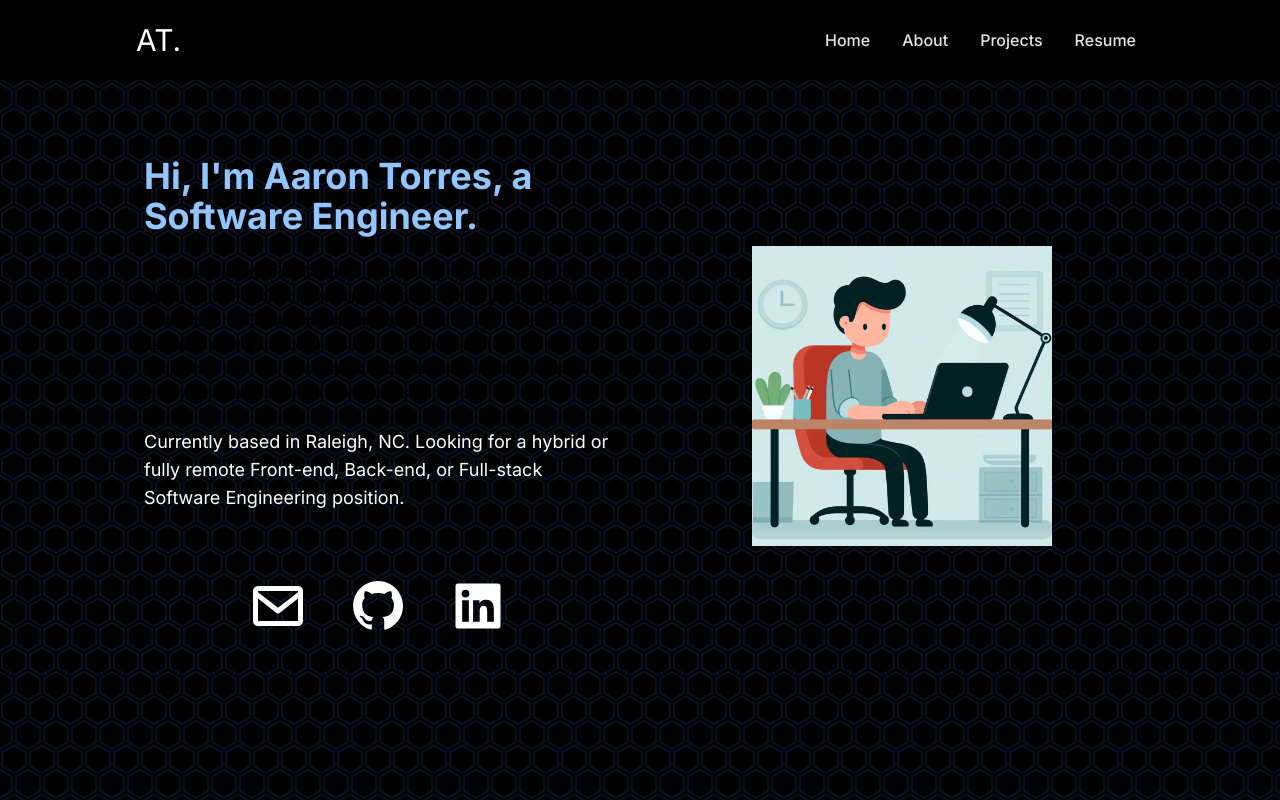
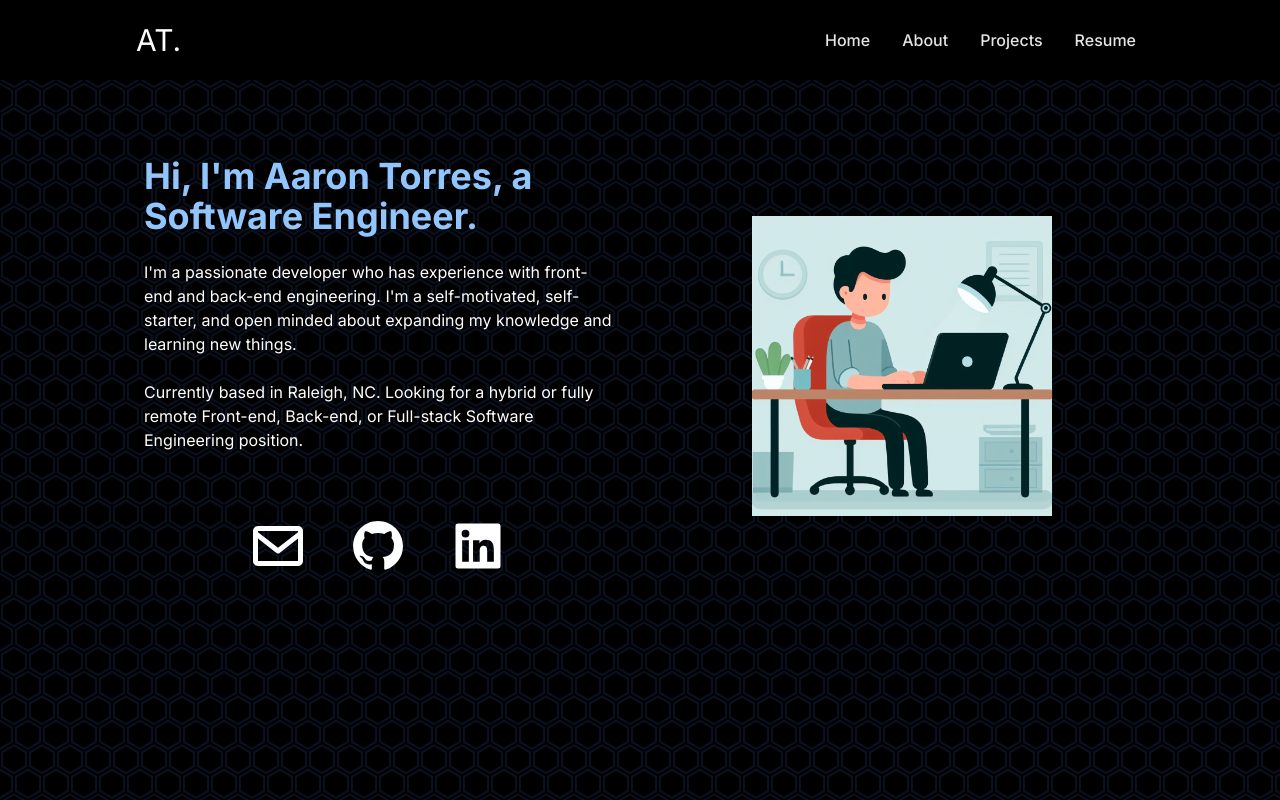
Before and after one commit to torresav/portfolio, a Next.js app: page / in a window 1280 px wide. Built offline with nearby package versions, Linux system fonts and the light colour scheme.

Commit message:
Update home

```diff
--- a/app/page.tsx
+++ b/app/page.tsx
@@ -7,9 +7,9 @@ export default function Home() {
             <div className="grid justify-items-center place-items-center">
                 <h1 className="text-4xl font-bold text-blue-300 font-inter">{`Hi, I'm Aaron Torres, a Software Engineer.`}</h1>
                 <br />
-                <p>{`I'm a passionate Full Stack web developer with experience developing Full Stack web applications with Python, Django, React.js, and Cloud Technologies. I am strongly interested in learning new technologies and implementing them in my projects. I'm a self-motivated and hardworking individual who is always ready to learn new things and work in a team.`}</p>
+                <span className="text-white font-inter">{`I'm a passionate developer who has experience with front-end and back-end engineering. I'm a self-motivated, self-starter, and open minded about expanding my knowledge and learning new things.`}</span>
                 <br />
-                <span className="text-lg text-white font-inter">{`Currently based in Raleigh, NC. Looking for a hybrid or fully remote Front-end, Back-end, or Full-stack Software Engineering position.`}</span>
+                <span className="text-white font-inter">{`Currently based in Raleigh, NC. Looking for a hybrid or fully remote Front-end, Back-end, or Full-stack Software Engineering position.`}</span>
                 <br />
                 <SocialMediaButtons />
             </div>
```
